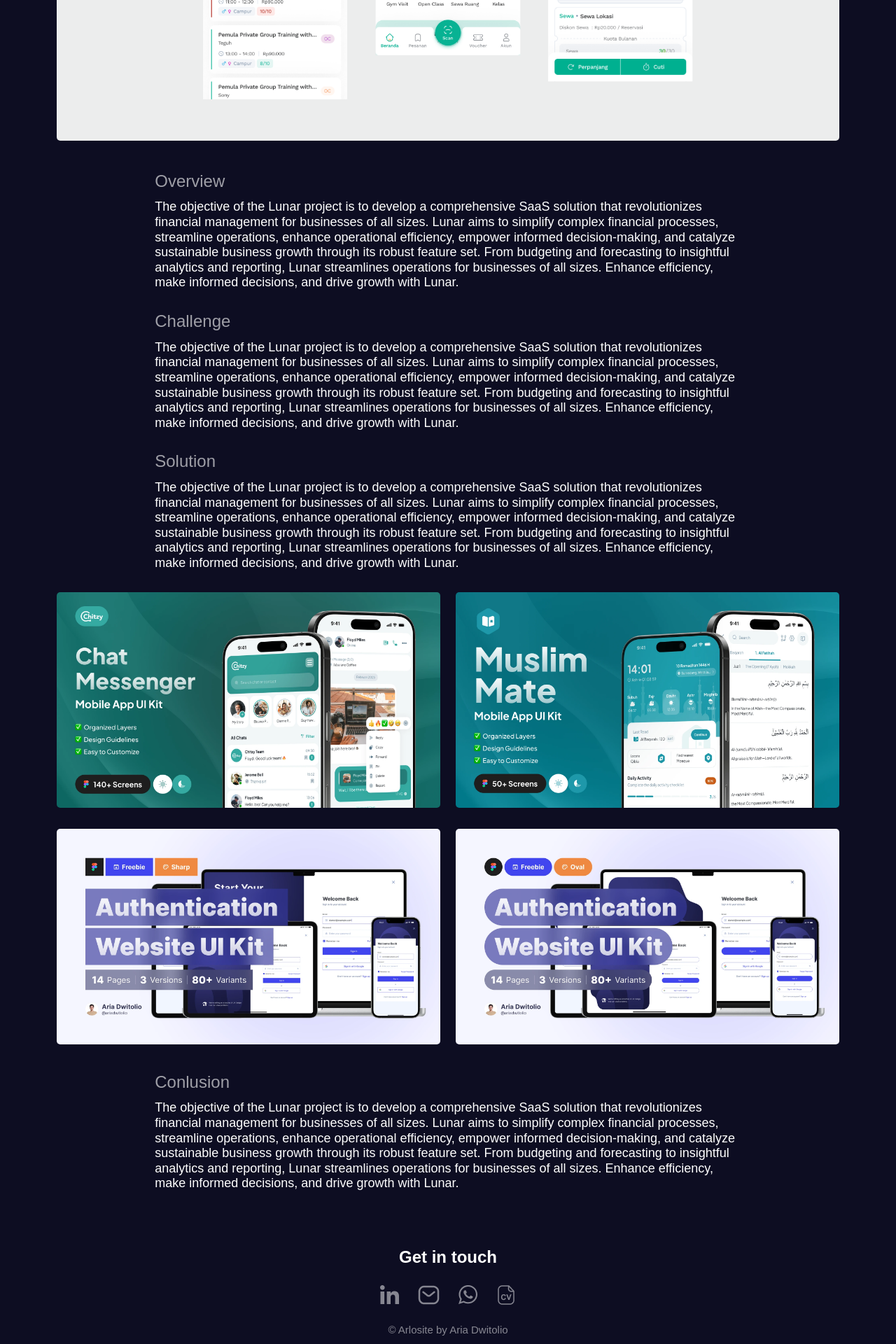
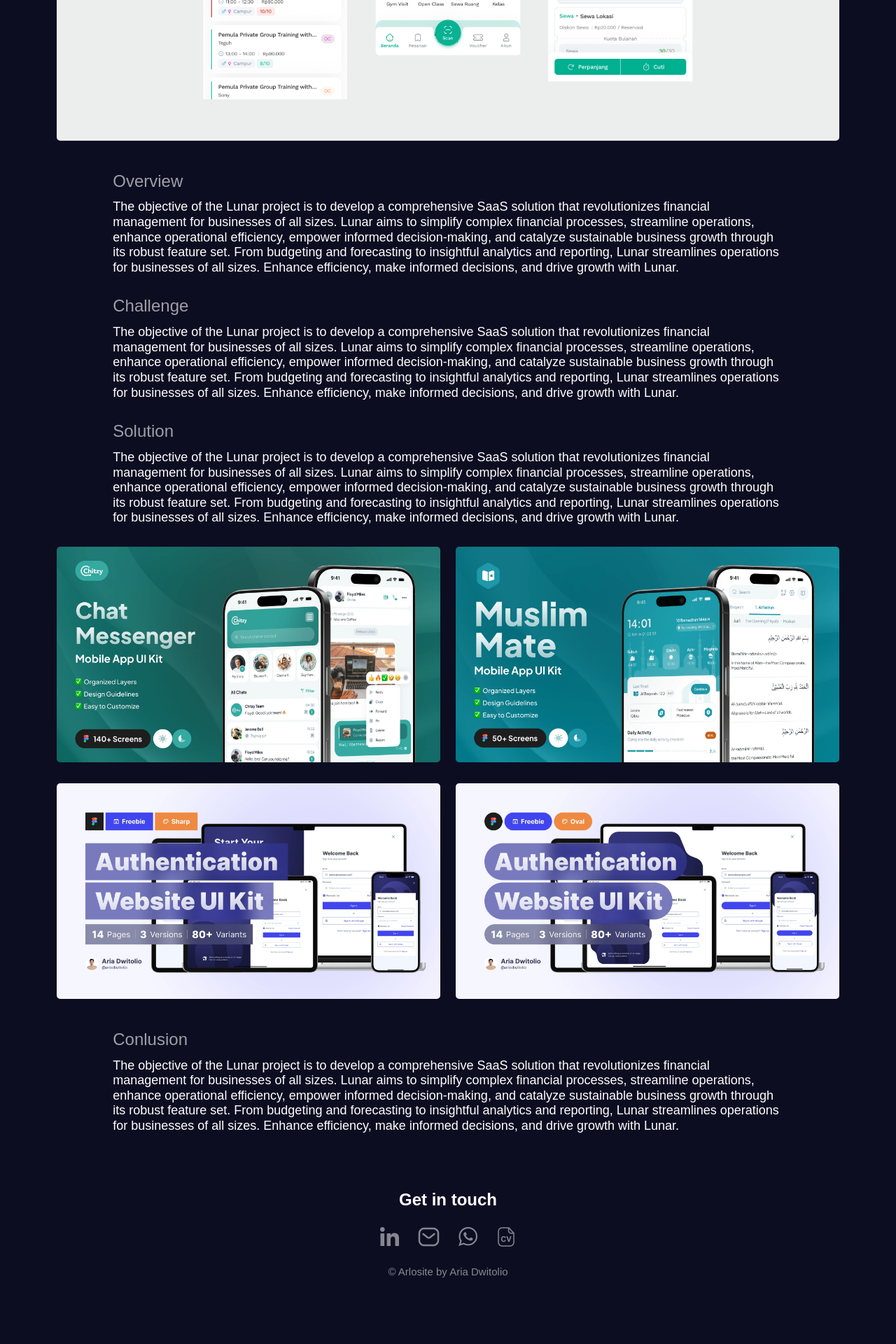
Before and after one commit to ariadwitolio/ariadwitolio.github.io, a PHP site: page /page.html in a window 1280 px wide. Shown: the part 647-2567 px from the top of the page at 70% size. After the commit the page ends 2472 px from the top, so only its background shows below. Run offline with PHP 8.4, Linux system fonts and the light colour scheme; some libraries are stand-ins or nearby versions.

Commit message:
Update arlosite.css

```diff
--- a/css/arlosite.css
+++ b/css/arlosite.css
@@ -26,9 +26,9 @@
         margin-bottom: 34px;
       }
       #page-detail #description {
-        padding-left: 140px;
-        padding-right: 140px;
-        margin-bottom: 20px;
+        padding-left: 80px;
+        padding-right: 80px;
+        margin-bottom: 28px;
       }
       #page-detail h3 {
         opacity: 60%;
@@ -37,6 +37,10 @@
       #page-detail img {
         width: 100%;
         border-radius: 5px;
+      }
+      #page-detail #visual {
+        margin-top: 14px;
+        margin-bottom: 14px;
       }
       body {
         background-color: #0D0D22;
```
